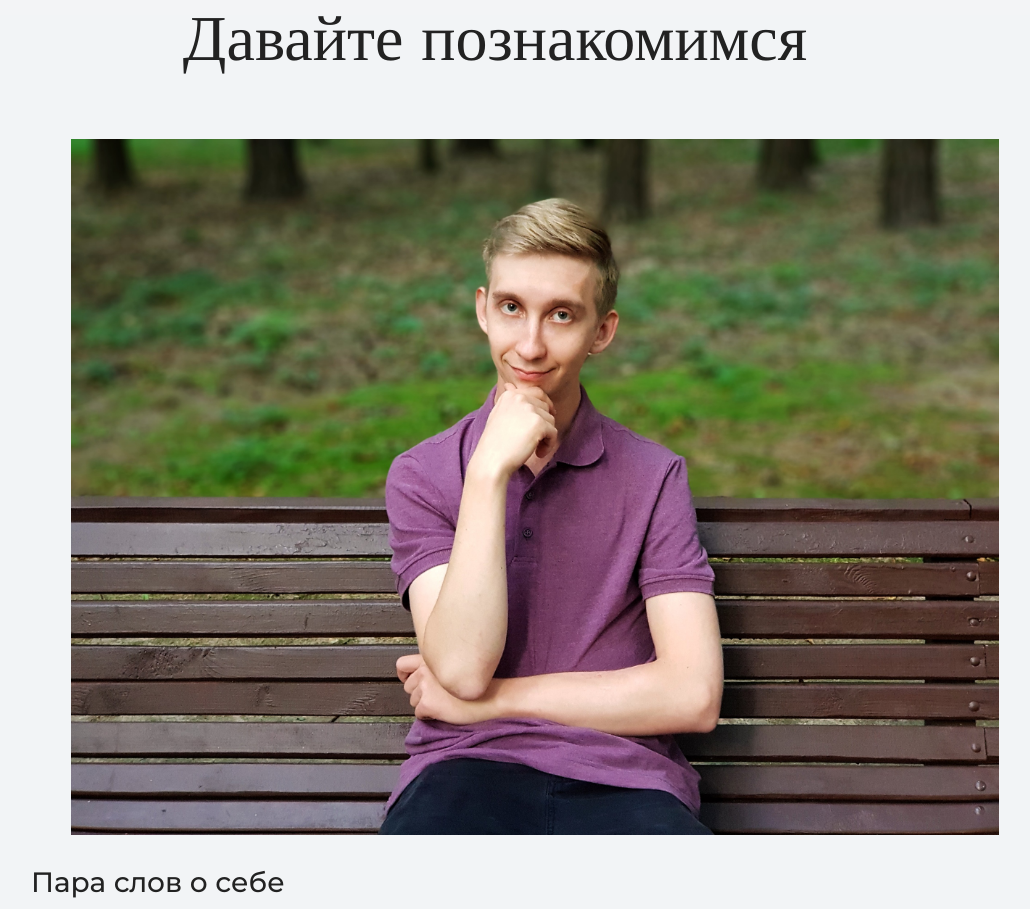
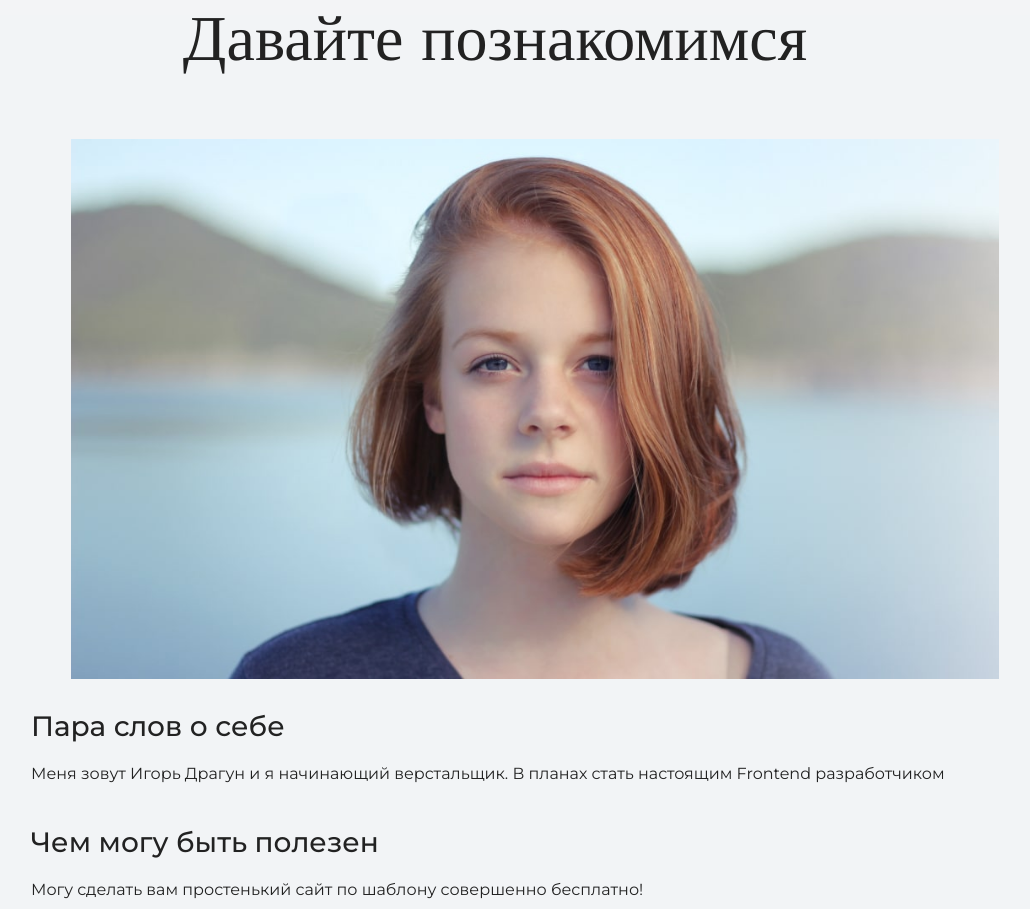
Before and after one commit to idragunlux/mysite, a plain HTML site: page index.html in a window 1280 px wide. Shown: the part 1065-1974 px from the top of the page, without its empty margins (145-1175 px from the left). Drawn offline with nearby package versions, Linux system fonts and the light colour scheme.

Commit message:
Add files via upload

```diff
--- a/index.html
+++ b/index.html
@@ -34,7 +34,7 @@
 
       <h2 class="subheading">Давайте познакомимся</h2>
       <figure user-image>
-        <img src="files/iam.jpg" width="928"  alt="Моё фото">
+        <img src="files/user.jpg" width="928"  alt="Моё фото">
       </figure>
       <h3>Пара слов о себе</h3>
       <p>Меня зовут Игорь Драгун и я начинающий верстальщик. В планах стать настоящим Frontend разработчиком</p>
```
